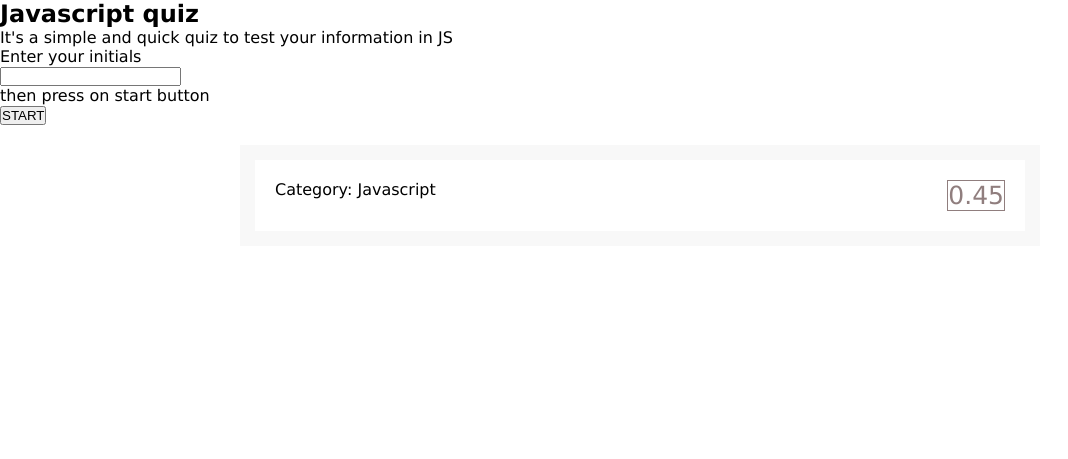
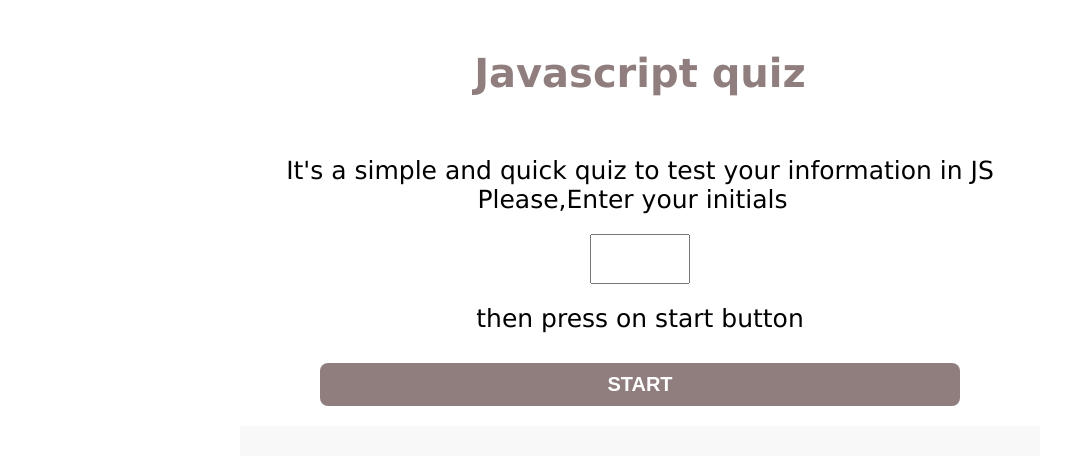
Before and after one commit to Maha-Abdelnabi/Quiz-Application, a plain HTML site: page index.html in a window 1280 px wide. Shown: the whole page, without its empty margins (0-1068 px from the left). Drawn offline with Linux system fonts and the light colour scheme.

Commit message:
adding some styling

```diff
--- a/index.html
+++ b/index.html
@@ -10,30 +10,31 @@
   <body>
 
     <div id="home-page">
-        <h2>Javascript quiz</h2>
+        <h2 class="home-title">Javascript quiz</h2>
+<div class="paragraph">
+        <p>It's a simple and quick quiz to test your information in JS</p>
+        <p>Please,Enter your initials <label for="fname"></label><br>
+      <input type="text" id="fname" name="fname"><br>then press on start button</p>
+</div>
 
-<p>It's a simple and quick quiz to test your information in JS</p>
-<p>Enter your initials <label for="fname"></label><br>
-<input type="text" id="fname" name="fname"><br>then press on start button</p>
+       <button id="start-btn" onclick="myFunction()">START</button>
 
-
-<button onclick="myFunction()">START</button>
-
-<p id="demo"></p>
+        <p id="demo"></p>
     </div>
     <!--the main container-->
     <div class="quiz-app" id="quiz-app">
-      <div class="quiz-info">
-        <!--javascrist is the name of the quiz-->
-        <div class="category">Category: <span>Javascript</span></div>
-        <!--number of qustion-->
-        <div class="countdown">
-        <!--countdown include 2 spans..one for the min and the other for the seconds-->
+        <!--the questions-->
+        <div id="questions-page" class="quiz-area hide">
 
-      </div>
-      </div>
-      <!--the questions-->
-      <div id="questions-page" class="quiz-area hide">
+
+            <div class="quiz-info">
+              <!--javascrist is the name of the quiz-->
+              <div class="countdown"></div>
+              <div class="category">Category: <span>Javascript</span></div>
+              <!--number of qustion-->
+            </div>
+
+
        <h2 id="question">wrtie question here</h2>
 
       <!--the answers-->
@@ -63,14 +64,14 @@
         <div class="results">
           <span class="correct"> Correct </span>
         </div>
-      </div>
-      </div>
+
+
       <!--submit answer button-->
 
 
-    </div>
+
 
     <script src="script.js"></script>
-    <!--<script src="example.js"></script>-->
+
   </body>
 </html>
--- a/script.js
+++ b/script.js
@@ -155,7 +155,7 @@ submitButton.addEventListener("click", () => {
       //to stop the quiz
       loadQuiz();
     } else {
-      quizApp.innerHTML = `<h2>${fname.value}, you score is ${score}/ ${theQuestions.length} quesions correctly </h2>
+      quizApp.innerHTML = `<h2>${fname.value}, you score is ${score}/ ${theQuestions.length}  correct </h2>
   `;
     }
   }
@@ -165,7 +165,7 @@ submitButton.addEventListener("click", () => {
 var startingMinutes = 1;
 var time = startingMinutes * 60; // getting all the seconds
 
-var intEl= setInterval(updateCountdown, 300);
+var intEl= setInterval(updateCountdown, 1000);
 //function that run every second
 function updateCountdown() {
   var minutes = Math.floor(time / 60); //math.floor to retrieve the number without a decimal
--- a/style.css
+++ b/style.css
@@ -23,8 +23,9 @@ body{
    padding: 20px;
 }
 
-.quiz-app .quiz-info .category{
-    flex: 1;
+ .category{
+    font-size: 20px;
+    margin-bottom: 20px;
 }
 
 .quiz-app .quiz-info .count{/*move the timer to the right*/
@@ -49,13 +50,15 @@ body{
    list-style: none;
    margin: 20px;
     border-top: 1px solid #dfdfdf;
+
  }
 
-li .answer{
+ .answer{
    background-color:#f9f9f9;
    padding: 15px;
    margin: 10px;
-   border-bottom: 1px solid #dfdfdf;
+
+
 
  }
 /*adding lines between the answer*/
@@ -67,9 +70,12 @@ li .answer{
  }
 label{
     cursor: pointer;
-    margin-left: 5px;
+    margin-left: 15px;
+
  }
-
+label:hover{
+    color: rgb(0, 92, 200);
+}
  /*button*/
   .submit-button{
     background-color: rgb(144, 126, 126);
@@ -92,11 +98,54 @@ label{
 }
 .countdown{
 
-    border: 1px solid rgb(144, 126, 126);
+   text-align: right;
+
     font-size: 25px;
     color: rgb(144, 126, 126);
 }
 
+
+
+.home-title{
+    display: block;
+    text-align: center;
+    color:rgb(144, 126, 126) ;
+    font-size: 40px;
+    margin: 50px;
+}
+.paragraph{
+    text-align: center;
+    font-size: 25px;
+    padding: 10px;
+
+}
+#fname{
+    width: 100px;
+height: 50px;
+margin: 20px;
+color: rgb(0, 92, 200);
+font-size: 25px;
+}
+
+#start-btn{
+     background-color: rgb(144, 126, 126);
+    color: #fff;
+    display: block;
+    width: 50%;
+    margin: 20px auto;
+    padding: 10px 15px;
+    border: none;
+    font-weight: bold;
+    font-size: 20px;
+    cursor: pointer;
+    border-radius: 8px;
+
+}
+#start-btn:hover{
+    border: 5px solid #dfdfdf;
+    background-color: #f8f8f8;
+    color: rgb(144, 126, 126);
+}
 .show {
     display: block;
 }
```
